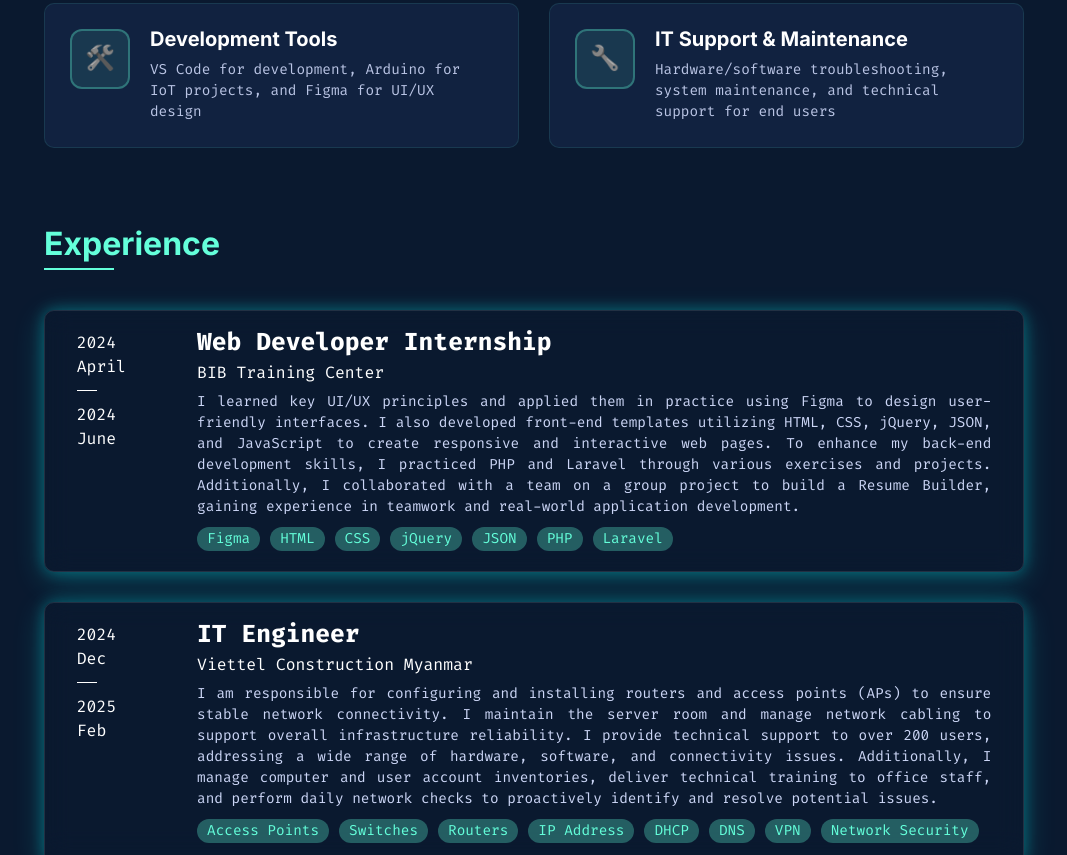
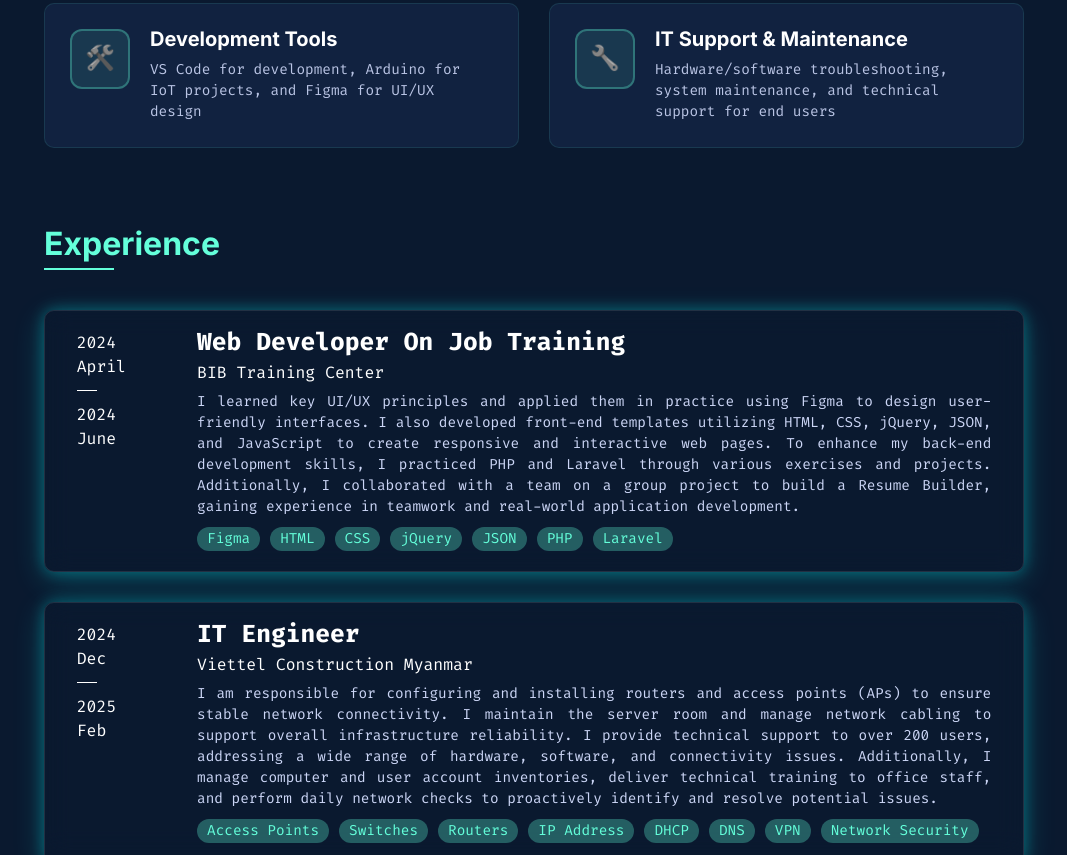
Before and after one commit to Arron-Still-Learning/Hein_DevOps, a plain HTML site: page index.html in a window 1280 px wide. Shown: the part 1122-1977 px from the top of the page, without its empty margins (106-1173 px from the left). Drawn offline with nearby package versions, Linux system fonts and the light colour scheme; animation ran at ten frames a second; files whose address does not match are found by name.

Commit message:
update experience section

```diff
--- a/index.html
+++ b/index.html
@@ -144,7 +144,7 @@
               <p class="exp-date">2024 April <span></span> 2024 June</p>
             </div>
             <div class="right-exp">
-              <h3>Web Developer Internship</h3>
+              <h3>Web Developer On Job Training</h3>
               <span class="company">BIB Training Center</span>
               <p>I learned key UI/UX principles and applied them in practice using Figma to design user-friendly interfaces. I also developed front-end templates utilizing HTML, CSS, jQuery, JSON, and JavaScript to create responsive and interactive web pages. To enhance my back-end development skills, I practiced PHP and Laravel through various exercises and projects. Additionally, I collaborated with a team on a group project to build a Resume Builder, gaining experience in teamwork and real-world application development.</p>
               <ul class="exp-skills">
```
